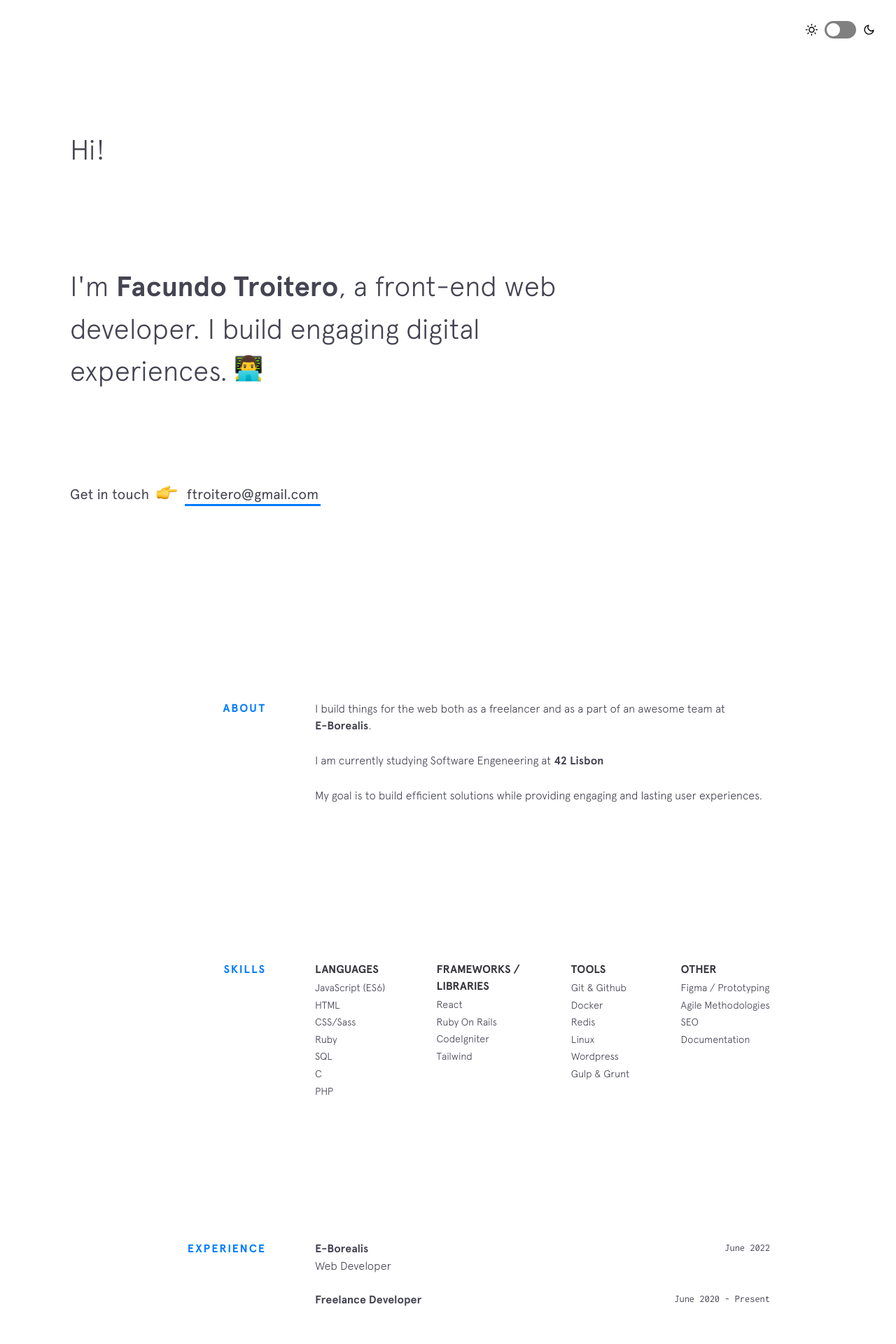
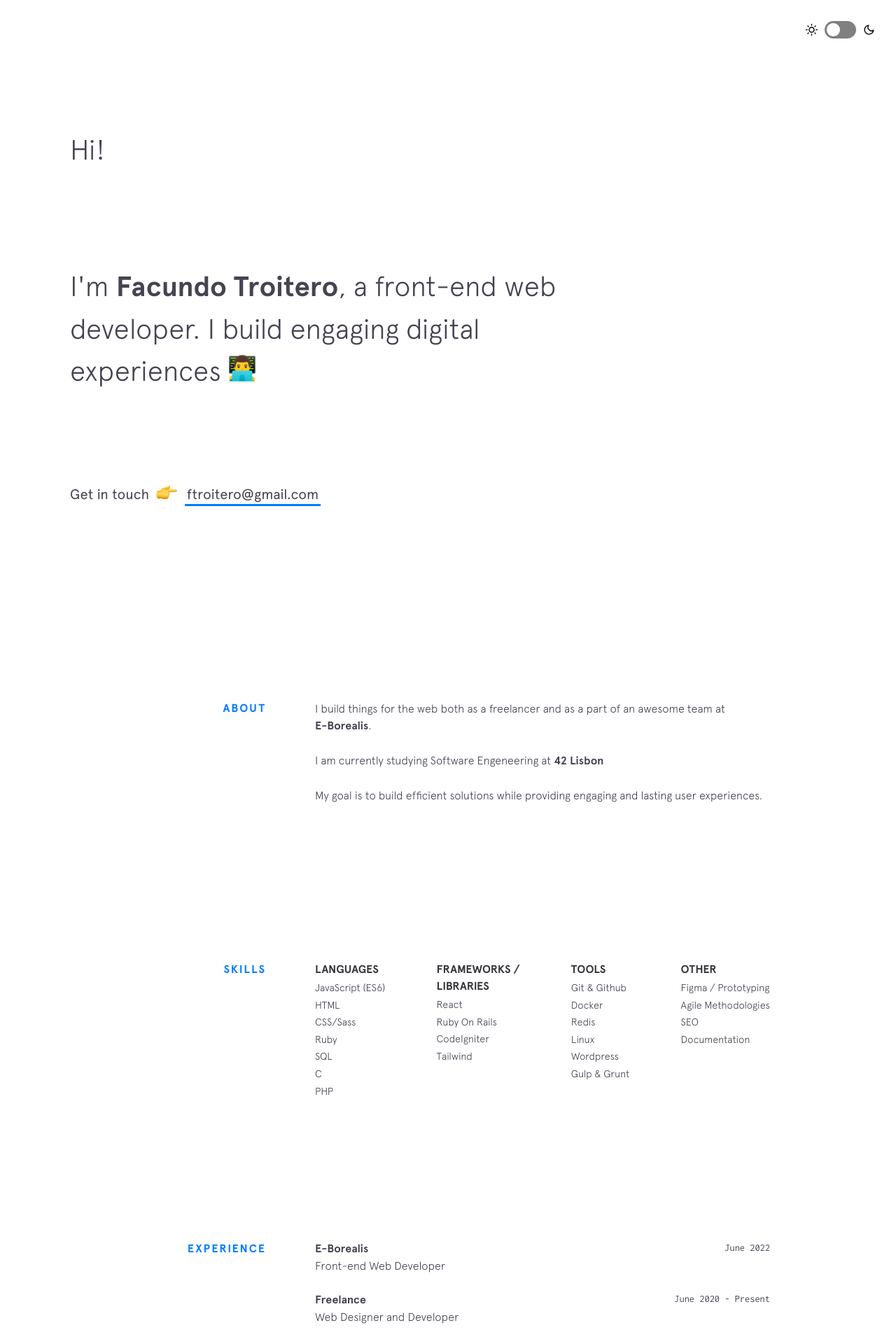
Before and after one commit to MrFacundo/mrfacundo.github.io, a Jekyll site: the page built from index.html, in a window 1280 px wide. Shown: the top 1920 px of the page at 70% size. Built offline with Jekyll 4.4.1, drawn with Linux system fonts in a browser that asks for light colours; nearby versions of some CDN libraries.

```diff
--- a/_data/experience.yml
+++ b/_data/experience.yml
@@ -1,7 +1,8 @@
 - company: E-Borealis
   url: https://www.e-borealis.com/
   time: June 2022
-  position: Web Developer
+  position: Front-end Web Developer
 
-- company: Freelance Developer
+- company: Freelance
   time: June 2020 - Present
+  position: Web Designer and Developer
--- a/_includes/featured-projects.html
+++ b/_includes/featured-projects.html
@@ -66,7 +66,7 @@
       </figcaption>
     </div>
     <div class="project metodo">
-      <figure class="project__pic">
+      <figure class="project__pic regular">
         <a href="https://maegatsbyportfoliomain48188.gatsbyjs.io/en/" target="_blank">
           <img src="{{site.baseurl}}/img/featured/metodo/msa_d.jpg" alt="">
         </a>
--- a/_includes/intro.html
+++ b/_includes/intro.html
@@ -2,8 +2,8 @@
   <h1 class="intro__hello">Hi!</h1>
 
   <h2 class="intro__tagline">I'm
-    <span class="name">Facundo Troitero</span>, a front-end web developer. I build engaging digital experiences.
-    <span class="emoji technologist"></span>
+    <span class="name">Facundo Troitero</span>, a front-end web developer. I build engaging digital experiences <span
+      class="emoji technologist"></span>
   </h2>
 
   <h3 class="intro__contact">
```
Also changed, not shown: _scss/partials/_featured-projects.scss (+7 -3 lines), css/main.css.
